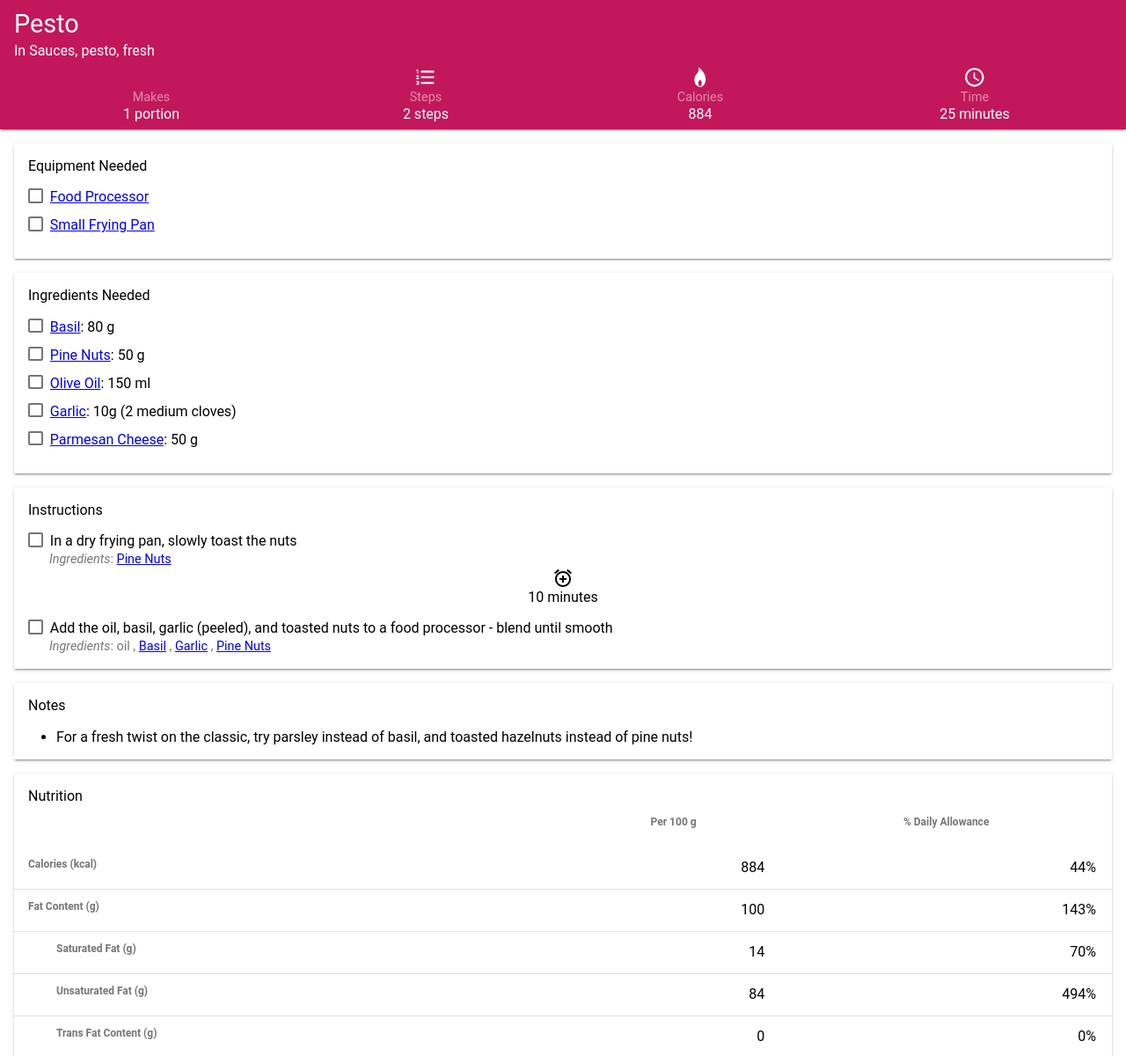
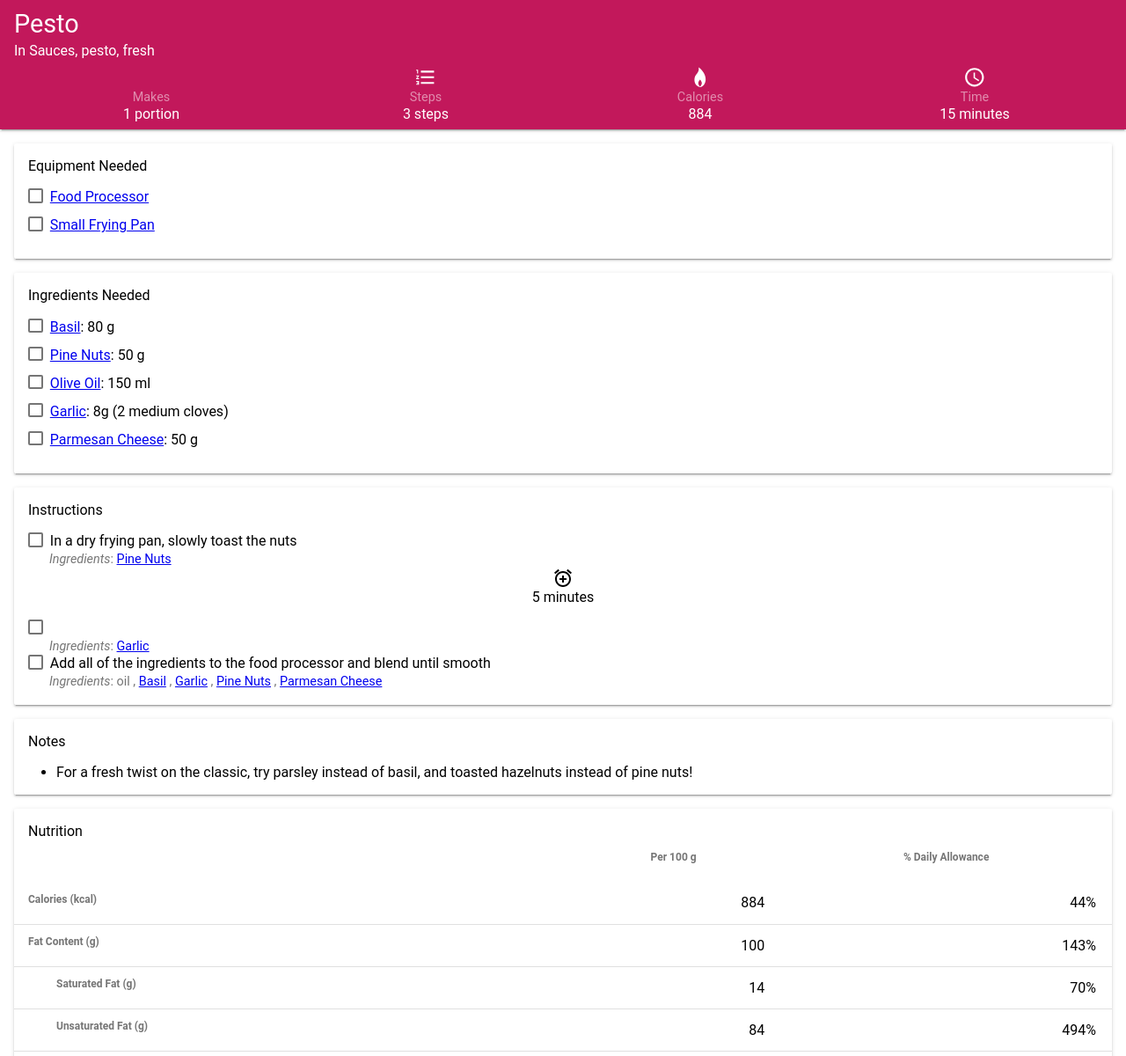
Before and after one commit to keithamus/recipes, a Jekyll site: the page built from _recipes/pesto.md, in a window 1280 px wide and 1400 px high. Shown: the part 200-1400 px from the top of the window at 88% size. Built offline with Jekyll 4.4.1, drawn with Linux system fonts in a browser that asks for light colours.

Commit message:
tweak pesto recipe

```diff
--- a/_recipes/pesto.md
+++ b/_recipes/pesto.md
@@ -28,7 +28,7 @@ recipeIngredient:
       - vegetable-oil
   - slug: garlic
     amount:
-    - 10g
+    - 8g
     - 2 medium cloves
   - slug: parmesan-cheese
     amount: 50 g
@@ -40,9 +40,11 @@ recipeEquipment:
 recipeInstructions:
   - instruction: In a dry frying pan, slowly toast the nuts
     ingredients: pine-nuts
-    time: PT10M
-  - instruction: Add the oil, basil, garlic (peeled), and toasted nuts to a food processor - blend until smooth
-    ingredients: [ oil, basil, garlic, pine-nuts ]
+    time: PT5M
+  - intruction: Peel the garlic
+    ingredients: garlic
+  - instruction: Add all of the ingredients to the food processor and blend until smooth
+    ingredients: [ oil, basil, garlic, pine-nuts, parmesan-cheese ]
 notes:
   - For a fresh twist on the classic, try parsley instead of basil, and toasted hazelnuts instead of pine nuts!
 ---
```
Also changed, not shown: other parts of _recipes/pesto.md (+2 -2 lines).
